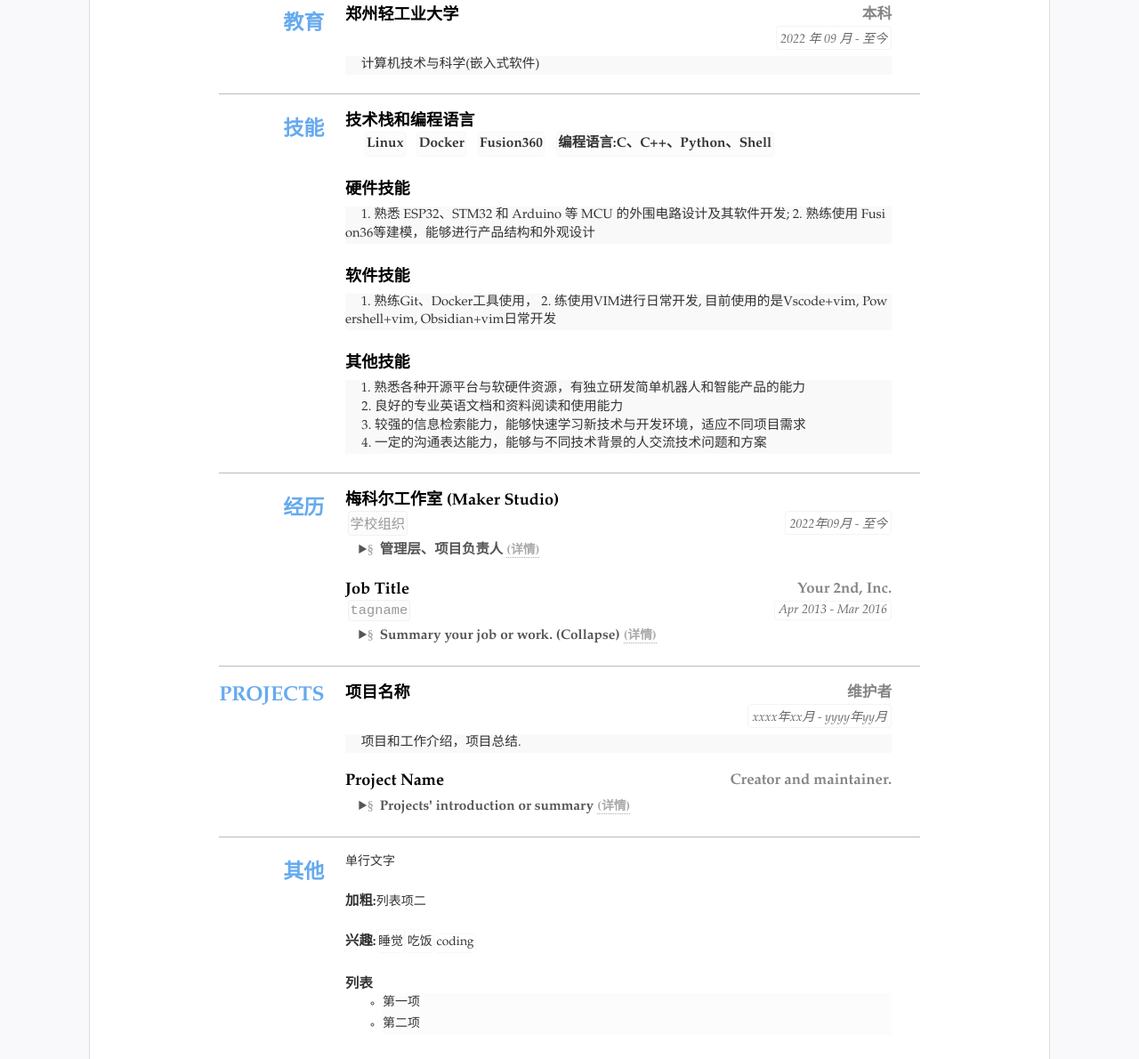
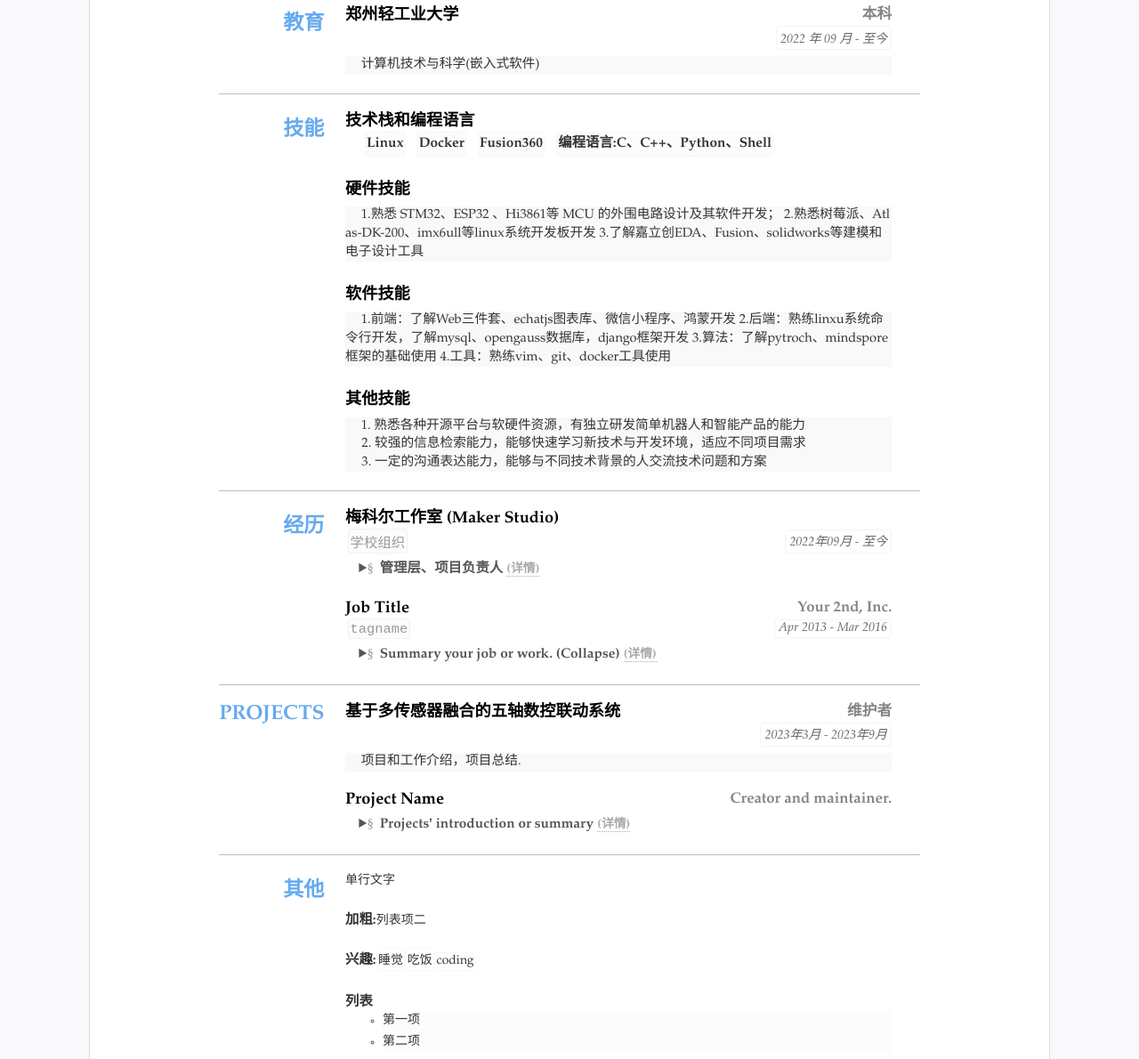
Before and after one commit to Abrillant-Lee/resume, a Jekyll site: the page built from index.html, in a window 1280 px wide and 1400 px high. Shown: the part 210-1400 px from the top of the window at 89% size. Built offline with Jekyll 4.4.1, drawn with Linux system fonts in a browser that asks for light colours.

Commit message:
添加项目简历

```diff
--- a/_data/resume.yml
+++ b/_data/resume.yml
@@ -44,18 +44,21 @@ main: #简历主要内容，
           - 编程语言:C、C++、Python、Shell
       - title: 硬件技能
         detail:
-          1. 熟悉 ESP32、STM32 和 Arduino 等 MCU 的外围电路设计及其软件开发;
-          2. 熟练使用 Fusion36等建模，能够进行产品结构和外观设计 <br>
+          1.熟悉 STM32、ESP32 、Hi3861等 MCU 的外围电路设计及其软件开发；
+          2.熟悉树莓派、Atlas-DK-200、imx6ull等linux系统开发板开发
+          3.了解嘉立创EDA、Fusion、solidworks等建模和电子设计工具
+
       - title: 软件技能
         detail:
-          1. 熟练Git、Docker工具使用，
-          2. 练使用VIM进行日常开发, 目前使用的是Vscode+vim, Powershell+vim, Obsidian+vim日常开发
+          1.前端：了解Web三件套、echatjs图表库、微信小程序、鸿蒙开发
+          2.后端：熟练linxu系统命令行开发，了解mysql、opengauss数据库，django框架开发
+          3.算法：了解pytroch、mindspore框架的基础使用
+          4.工具：熟练vim、git、docker工具使用
       - title: 其他技能
         detail:
           1. 熟悉各种开源平台与软硬件资源，有独立研发简单机器人和智能产品的能力 <br> &nbsp; &numsp;
-          2. 良好的专业英语文档和资料阅读和使用能力 <br> &nbsp; &numsp;
-          3. 较强的信息检索能力，能够快速学习新技术与开发环境，适应不同项目需求 <br> &nbsp; &numsp;
-          4. 一定的沟通表达能力，能够与不同技术背景的人交流技术问题和方案
+          2. 较强的信息检索能力，能够快速学习新技术与开发环境，适应不同项目需求 <br> &nbsp; &numsp;
+          3. 一定的沟通表达能力，能够与不同技术背景的人交流技术问题和方案
 
 
   - type: experience
@@ -77,11 +80,11 @@ main: #简历主要内容，
         summary: Summary your job or work. (Collapse)
         detail: Details can be collapsed in Chrome Safari, Firefox, Opera and so on. Duis aute irure dolor in reprehenderit in voluptate velit esse cillum dolore eu fugiat nulla pariatur. Excepteur sint occaecat cupidatat non proident, sunt in culpa qui officia deserunt mollit anim id est laborum.
 
-  - type: projects
+  - type: 项目
     name: Projects
     content:
-      - title: 项目名称
-        duration: xxxx年xx月 - yyyy年yy月
+      - title: 基于多传感器融合的五轴数控联动系统
+        duration: 2023年3月 - 2023年9月
         detail: 项目和工作介绍，项目总结.
         sub: 维护者
       - title: Project Name
```
Also changed, not shown: _data/SCT.md (added), _data/battery.md (added), _data/five_axis.md (added).
